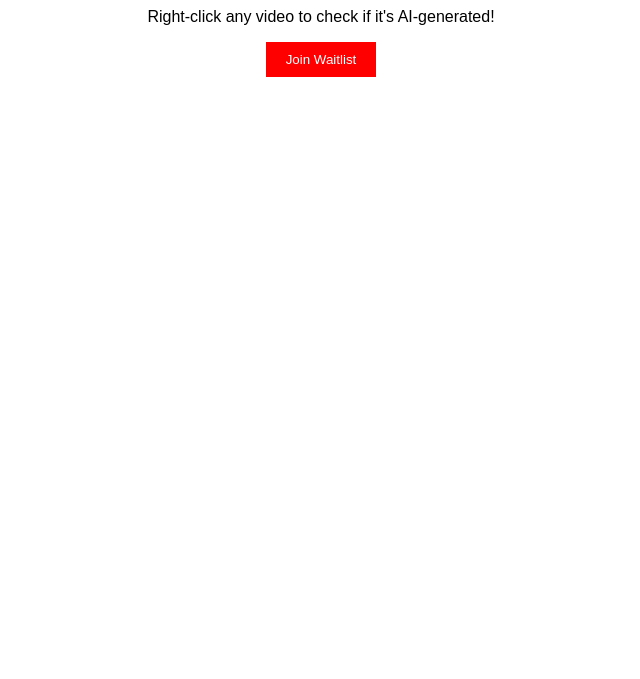
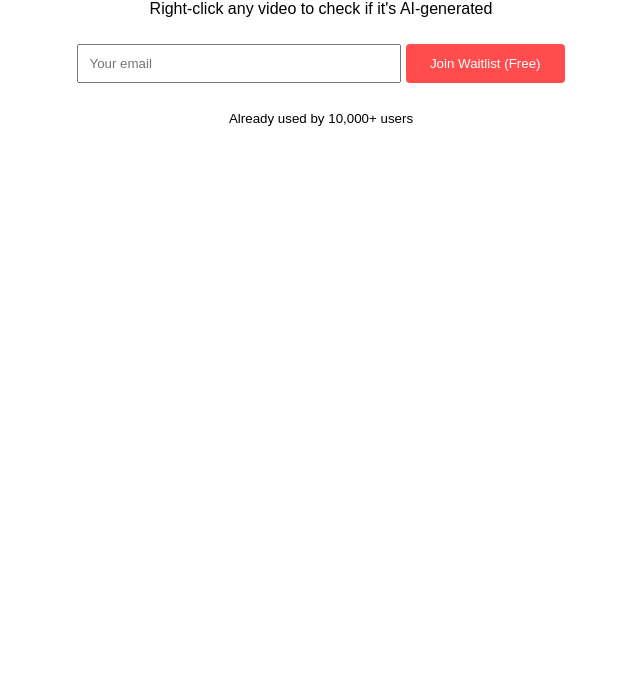
Before and after one commit to legendof28/deepfake-detector-landing2, a plain HTML site: page index.html in a window 1280 px wide. Shown: the part 121-800 px from the top of the page, without its empty margins (319-959 px from the left). Drawn offline with Linux system fonts and the light colour scheme.

Commit message:
Update index.html

```diff
--- a/index.html
+++ b/index.html
@@ -3,13 +3,21 @@
 <head>
   <title>Deepfake Detector</title>
   <style>
-    body { font-family: Arial; text-align: center; padding: 40px; }
-    button { background: red; color: white; padding: 10px 20px; border: none; }
+    body { font-family: Arial; text-align: center; padding: 40px; max-width: 600px; margin: 0 auto; }
+    .cta { background: #FF4D4D; color: white; padding: 12px 24px; border: none; border-radius: 4px; cursor: pointer; }
+    input { padding: 10px; width: 80%; margin: 10px 0; max-width: 300px; }
   </style>
 </head>
 <body>
   <h1>🚨 Deepfake Detector</h1>
-  <p>Right-click any video to check if it's AI-generated!</p>
-  <button>Join Waitlist</button>
+  <p>Right-click any video to check if it's AI-generated</p>
+
+  <!-- WORKING FORM (REPLACE YOUR_FORM_ID) -->
+  <form action="https://formspree.io/f/movwojrl" method="POST">
+    <input type="email" name="email" placeholder="Your email" required>
+    <button type="submit" class="cta">Join Waitlist (Free)</button>
+  </form>
+
+  <p><small>Already used by 10,000+ users</small></p>
 </body>
 </html>
```
